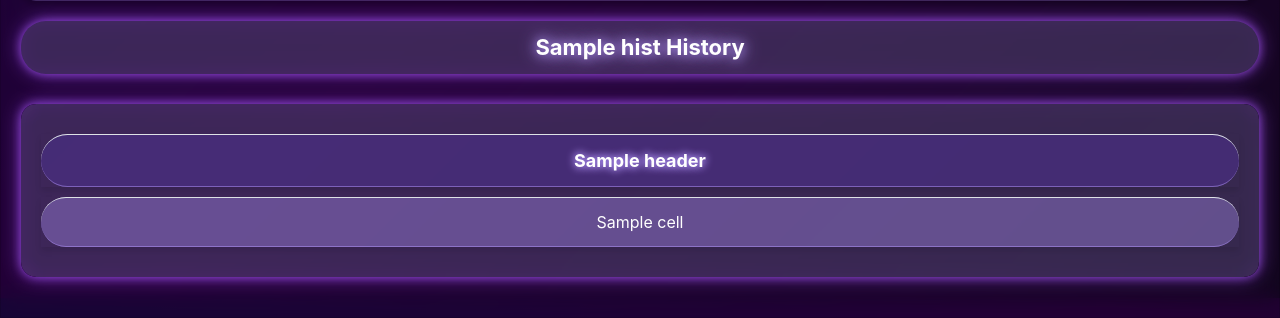
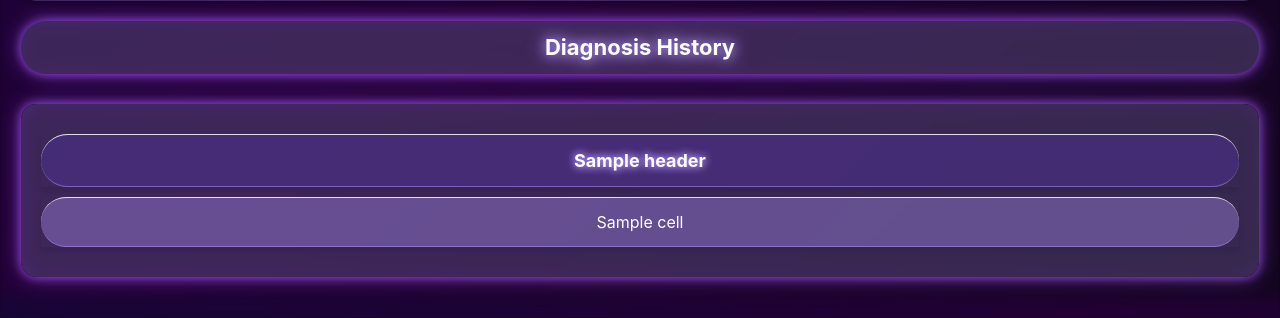
Before and after one commit to Nishok-12/MediTrain_AI, a Flask app: template Final_project/templates/profile.html in a window 1280 px wide. Shown: the part 672-990 px from the top of the page. Run offline with Flask 3, Linux system fonts and the light colour scheme; the template is opened without the code that fills it: most values are stand-ins (such as "Sample title", 1, 10 or a date in 2020); grey boxes marked "Sample" are stand-in pictures; some libraries are stand-ins or nearby versions.

Commit message:
Add files via upload

```diff
--- a/Final_project/templates/profile.html
+++ b/Final_project/templates/profile.html
@@ -72,7 +72,7 @@
                         <span>Location :&nbsp<strong> {{ pdata.location }}</strong></span>
                     </div>
                 </div>
-              <div class="history">{{pdata.hist}} History</div>
+              <div class="history">Diagnosis History</div>
               <div class="table">
                 <table>
                     <tr>
```
Also changed, not shown: Final_project/instance/meditrain.db, 1 other file.
